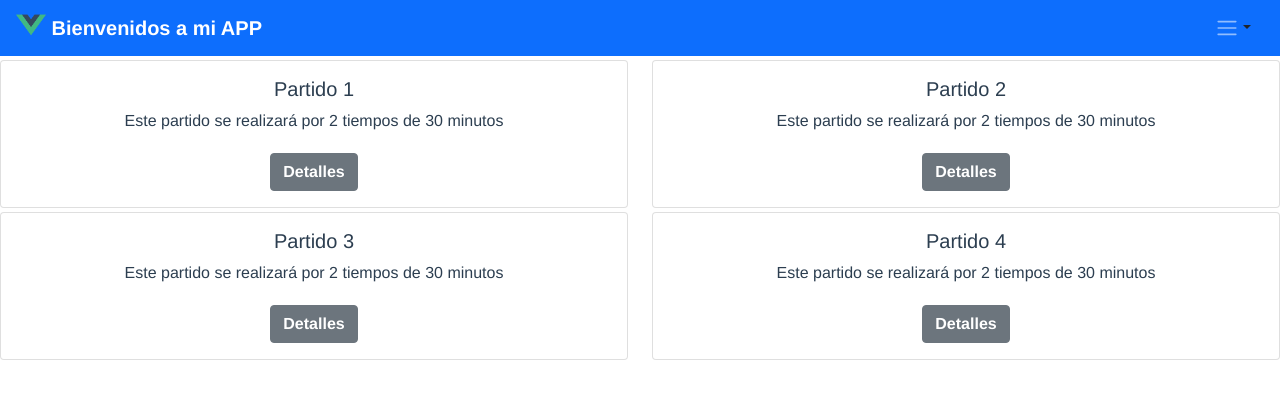
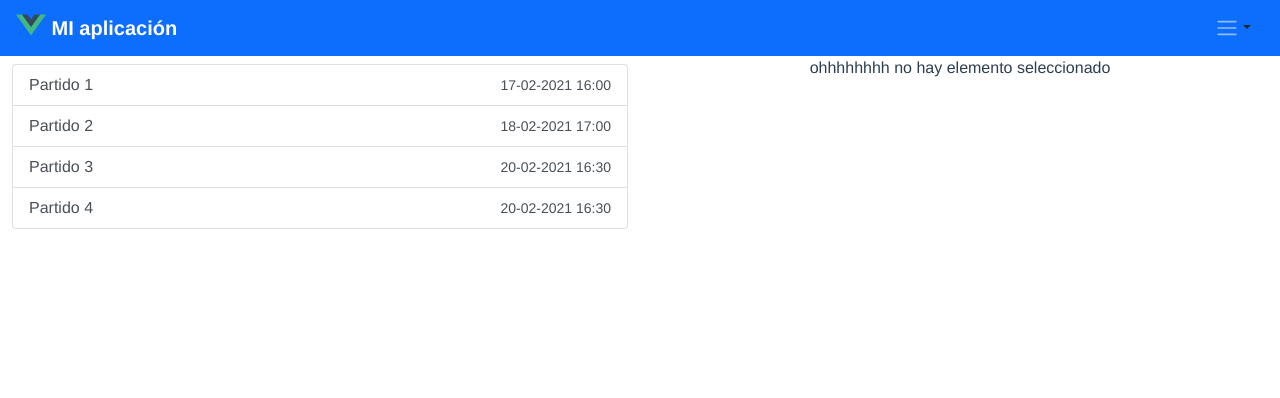
Before and after one commit to vcoronado2014/clases_vue, a Vue app: page /#/Listado in a window 1280 px wide. Shown: the top 398 px of the page. Built offline with nearby package versions, Linux system fonts and the light colour scheme; a small style sheet from the web is missing.

Commit message:
preparacion tarea 3

```diff
--- a/src/components/ContainerListado.vue
+++ b/src/components/ContainerListado.vue
@@ -1,8 +1,8 @@
 <template>
-  <!-- aca agregamos el row -->
-  <div id="containerListado" class="row" >
-    <!-- envolvemos todo en un div para generar nuestro civlo v-for y aplicamos clases responsivas -->
-    <div v-for="partido in listadoPartidos" :key="partido.Id" class="col-12 col-sm-6">
+  <div id="containerListado">
+    <!-- envolvemos todo en un div para generar nuestro civlo v-for y aplicamos clases responsivas
+    para mostrar solo cuando sea vista small -->
+    <div v-for="partido in listadoPartidos" :key="partido.Id" class="d-block d-sm-none">
       <!-- ahora podriamos usar cards para asegurar una mejor vista responsiva -->
       <!-- agregamos card agregamos mt-1 -->
       <div class="card mt-1">
@@ -23,6 +23,30 @@
           >Detalles</router-link>
         </div>
       </div>
+    </div>
+    <!-- ahora mostramos cuando sea mayor a small -->
+    <!-- creamos clase row -->
+    <!-- dividimos en columnas iguales -->
+    <div class="d-none d-md-block container-fluid">
+      <div class="row">
+      <div class="col-6">
+       <ul class="list-group mt-2">
+        <!-- aca generamos nuestra lista -->
+        <li class="list-group-item d-flex justify-content-between align-items-center list-group-item-action"
+        v-for="partido in listadoPartidos" :key="partido.Id" @click.capture.stop="mostrarDetalle(partido)">
+          {{partido.Nombre}}
+          <small>{{partido.Horario}}</small>
+        </li>
+      </ul>
+      </div>
+      <div class="col-6" v-if="detalleSeleccionado">
+        {{detalleSeleccionado.Nombre}}
+      </div>
+      <div class="col-6" v-else>
+        ohhhhhhhh no hay elemento seleccionado
+      </div>
+      </div>
+
     </div>
 
 <!--     <div
@@ -61,6 +85,7 @@
 </template>
 
 <script>
+
 export default {
   data() {
     return {
@@ -101,7 +126,8 @@ export default {
           Lugar: "Los conquistadores 1324, Santiago",
           Mapa: "https://www.google.com/maps/embed?pb=!1m18!1m12!1m3!1d3329.4594082841877!2d-70.57293098430219!3d-33.437335580777756!2m3!1f0!2f0!3f0!3m2!1i1024!2i768!4f13.1!3m3!1m2!1s0x9662ce545e03a7dd%3A0x69745b680e41dfc8!2sEstadio%20Banco%20Central!5e0!3m2!1ses!2scl!4v1612568827094!5m2!1ses!2scl"
         }
-      ]
+      ],
+      detalleSeleccionado: null
     };
   },
   created() {
@@ -118,6 +144,11 @@ export default {
           descripcion: partido.descripcion
         }
       })
+    },
+    mostrarDetalle(partido){
+      console.log(partido);
+      this.detalleSeleccionado = partido;
+      console.log(this.detalleSeleccionado);
     }
   }
 };
--- a/src/components/Menu.vue
+++ b/src/components/Menu.vue
@@ -4,7 +4,7 @@
 
             <a class="navbar-brand" href="#">
                 <img src="../assets/logo.png" alt="" width="30" height="24" class="d-inline-block align-top">
-            Bienvenidos a mi APP
+                {{getTitle()}}
             </a>
 
             <button type="button"  class="btn dropdown-toggle" data-toggle="dropdown" aria-expanded="false">
@@ -26,6 +26,14 @@
 <script>
 export default {
     name: 'MenuBar',
+    props:{
+        titulo: String
+    },
+    methods:{
+        getTitle(){
+            return this.$props.titulo  ? this.$props.titulo : "MI aplicación"
+        }
+    }
 }
 </script>
 
--- a/src/views/Detalle.vue
+++ b/src/views/Detalle.vue
@@ -2,20 +2,20 @@
 <div id="detalle">
     <Header />
     <ContainerDetalle />
-    <Footer />
+    <!-- <Footer /> -->
 </div>
 </template>
 
 <script>
 import Header from "@/components/Header.vue";
-import Footer from "@/components/Footer.vue";
+/* import Footer from "@/components/Footer.vue"; */
 import ContainerDetalle from "@/components/ContainerDetalle.vue";
 
 export default {
   components: {
     Header,
     ContainerDetalle,
-    Footer
+    /* Footer */
   }
 }
 </script>
--- a/src/views/Home.vue
+++ b/src/views/Home.vue
@@ -1,9 +1,9 @@
 <template>
   <div class="home">
-    <Menu />
+    <Menu titulo="Inicio de mi app" />
     <ContainerHome />
     <RedesSociales />
-    <Footer />
+    <!-- <Footer /> -->
   </div>
 </template>
 
@@ -12,7 +12,7 @@
 //1. importamos nuestro componente
 /* import Header from "@/components/Header.vue"; */
 import ContainerHome from "@/components/ContainerHome.vue";
-import Footer from "@/components/Footer.vue";
+/* import Footer from "@/components/Footer.vue"; */
 import Menu from "@/components/Menu.vue";
 import RedesSociales from "@/components/RedesSociales.vue";
 
@@ -23,7 +23,7 @@ export default {
     Menu,
     ContainerHome,
     RedesSociales,
-    Footer,
+    /* Footer, */
     /* Menu */
   }
 };
--- a/src/views/Listado.vue
+++ b/src/views/Listado.vue
@@ -2,7 +2,7 @@
   <div id="listado">
     <Menu />
     <ContainerListado />
-    <Footer />
+    <!-- <Footer /> -->
   </div>
 </template>
 
@@ -10,13 +10,13 @@
 /* import Header from "@/components/Header.vue"; */
 import Menu from "@/components/Menu.vue";
 import ContainerListado from "@/components/ContainerListado.vue";
-import Footer from "@/components/Footer.vue";
+/* import Footer from "@/components/Footer.vue"; */
 export default {
   components: {
     /* Header, */
     Menu,
     ContainerListado,
-    Footer
+    /* Footer */
   }
 };
 </script>
```
Also changed, not shown: .browserslistrc (added), .eslintrc.js (added), 2 other files (tests, documents, lock files or other folders).
